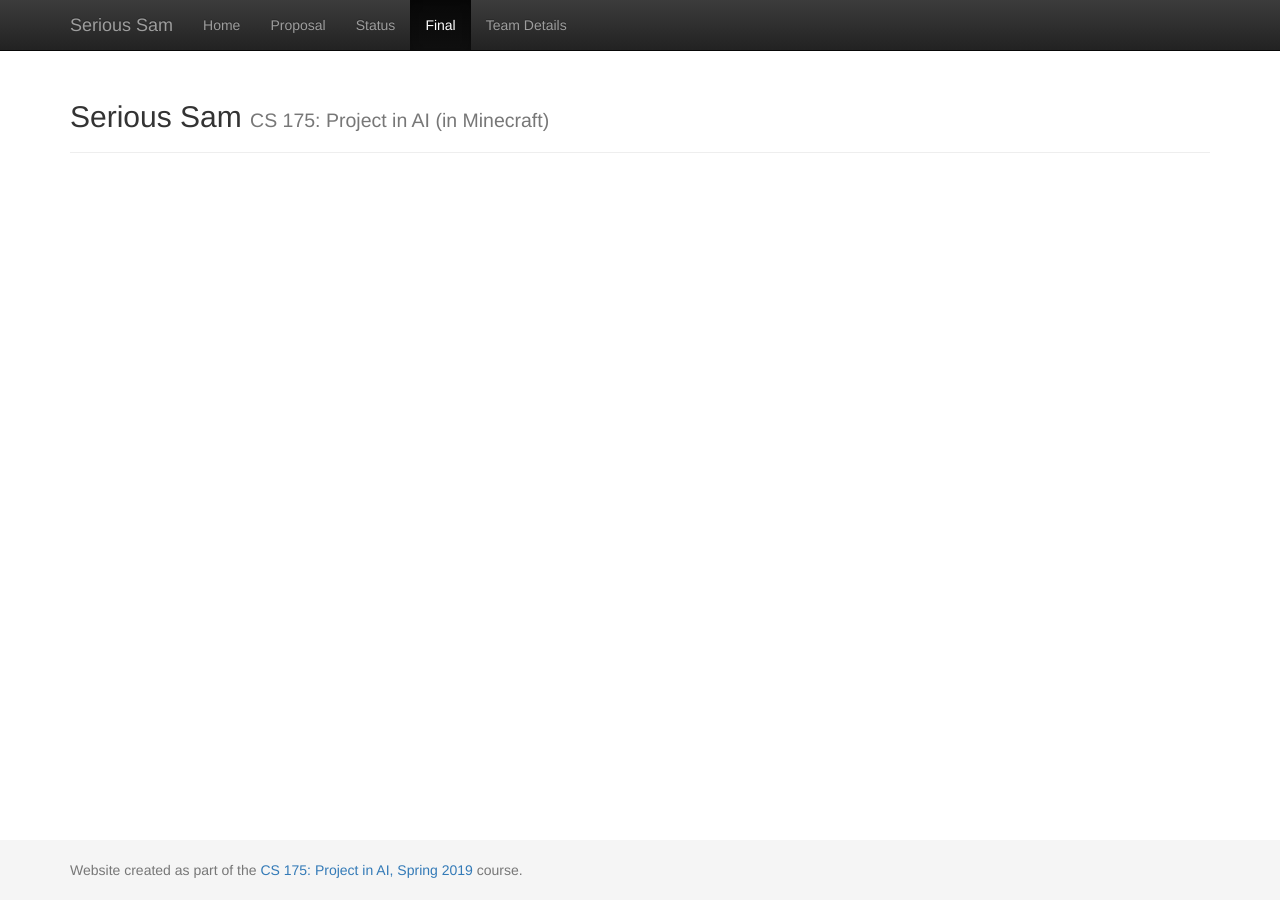
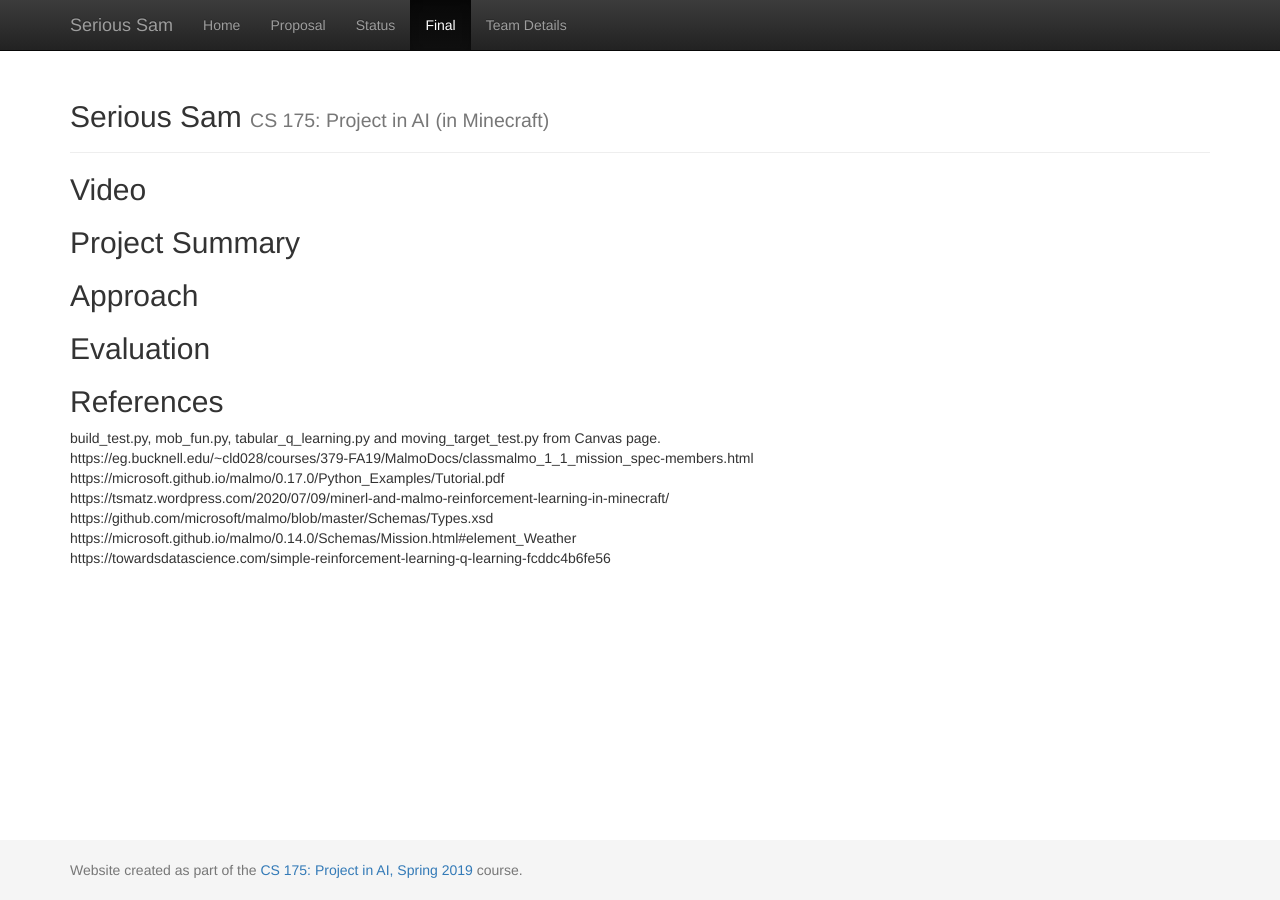
Before and after one commit to Superpanda35/Serious-Sam, a Jekyll site: the page built from docs/final.md, in a window 1280 px wide. Built offline with Jekyll 4.4.1, drawn with Linux system fonts in a browser that asks for light colours.

Commit message:
Update final.md

```diff
--- a/docs/final.md
+++ b/docs/final.md
@@ -2,3 +2,31 @@
 layout: default
 title: Final Report
 ---
+
+## Video ##
+
+
+## Project Summary ##
+
+
+
+
+## Approach ##
+
+
+
+
+## Evaluation ##
+
+
+
+
+
+## References ##
+build_test.py, mob_fun.py, tabular_q_learning.py and moving_target_test.py from Canvas page. <br />
+https://eg.bucknell.edu/~cld028/courses/379-FA19/MalmoDocs/classmalmo_1_1_mission_spec-members.html <br />
+https://microsoft.github.io/malmo/0.17.0/Python_Examples/Tutorial.pdf <br />
+https://tsmatz.wordpress.com/2020/07/09/minerl-and-malmo-reinforcement-learning-in-minecraft/ <br />
+https://github.com/microsoft/malmo/blob/master/Schemas/Types.xsd <br />
+https://microsoft.github.io/malmo/0.14.0/Schemas/Mission.html#element_Weather <br />
+https://towardsdatascience.com/simple-reinforcement-learning-q-learning-fcddc4b6fe56
```
